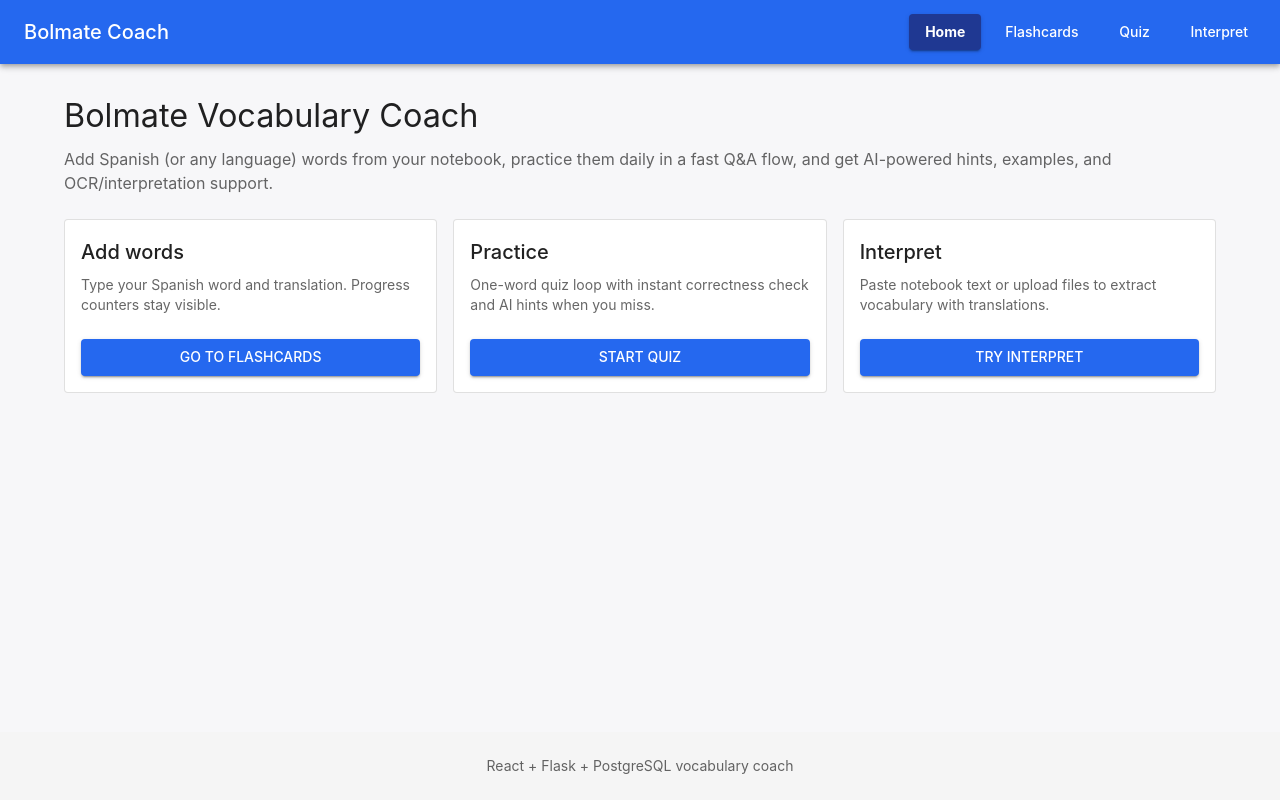
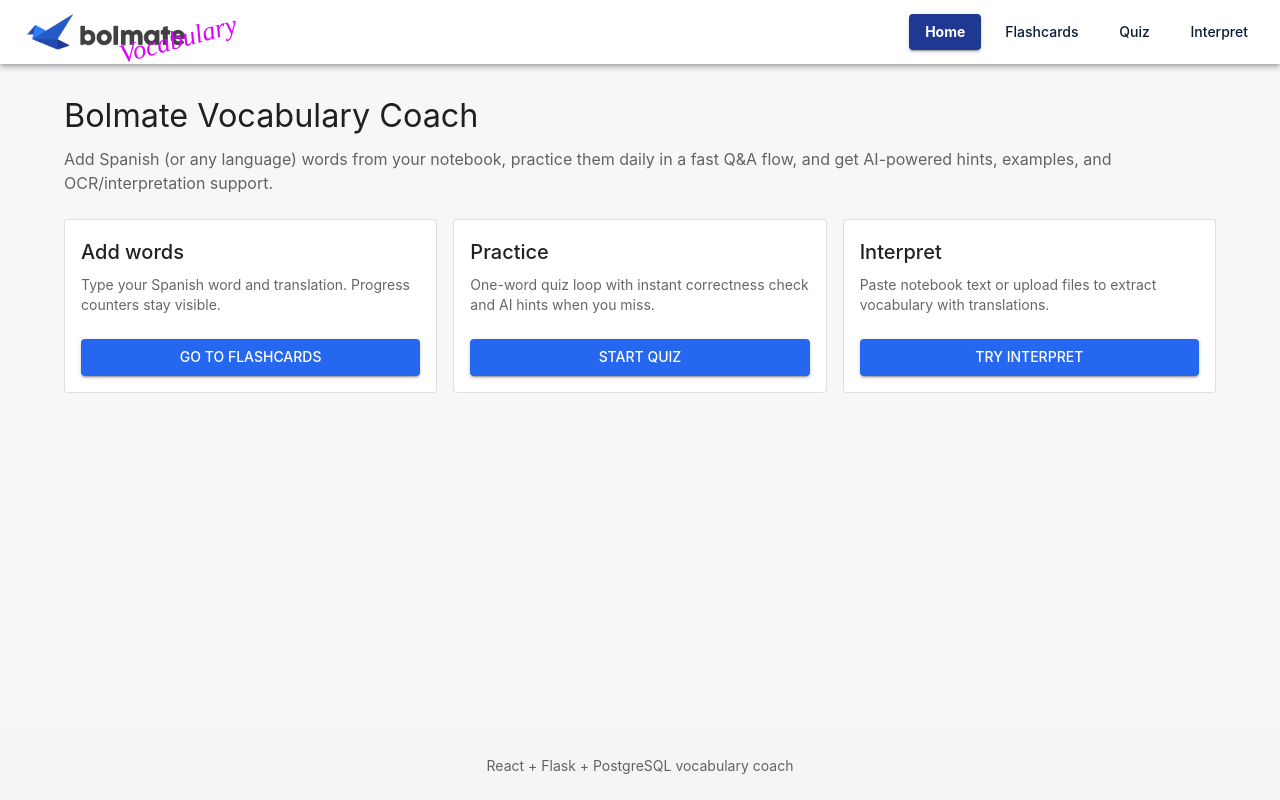
Before and after one commit to Wojciech512/Bolmate-Vocabulary-Coach, a React (Vite) app in the folder bolmate-base-front/: page / in a window 1280 px wide. Built offline with nearby package versions, Linux system fonts and the light colour scheme; no server answers.

Commit message:
Add Dockerized Flask/React/Postgres boilerplate - Logo layout

```diff
--- a/bolmate-base-front/package.json
+++ b/bolmate-base-front/package.json
@@ -21,7 +21,7 @@
     "react-router-dom": "6.28.0"
   },
   "devDependencies": {
-    "@types/react": "18.3.11",
+    "@types/react": "^18.3.11",
     "@types/react-dom": "18.3.0",
     "@typescript-eslint/eslint-plugin": "8.11.0",
     "@typescript-eslint/parser": "8.11.0",
--- a/bolmate-base-front/src/components/Layout.tsx
+++ b/bolmate-base-front/src/components/Layout.tsx
@@ -16,14 +16,43 @@ function Layout({ children }: LayoutProps) {
   ];
 
   return (
-    <Box display="flex" flexDirection="column" minHeight="100vh" bgcolor="background.default">
-      <AppBar position="static" color="primary" enableColorOnDark>
+    <Box
+      display="flex"
+      flexDirection="column"
+      minHeight="100vh"
+      bgcolor="background.default"
+    >
+      <AppBar position="static" sx={{ bgcolor: "white" }}>
         <Toolbar sx={{ gap: 2 }}>
-          <Typography variant="h6" sx={{ flexGrow: 1 }}>
-            Bolmate Coach
-          </Typography>
+          <Box sx={{ position: "relative", display: "inline-block" }}>
+            <Box
+              component="img"
+              src="/assets/bolmate-logo.png"
+              alt="Bolmate Logo"
+              sx={{ height: 40, width: "auto", display: "block" }}
+            />
+            <Typography
+              variant="caption"
+              sx={{
+                position: "absolute",
+                bottom: -10,
+                right: -50,
+                fontFamily: "'Brush Script MT', 'Segoe Script', cursive",
+                fontStyle: "italic",
+                transform: "rotate(-15deg)",
+                fontWeight: 500,
+                fontSize: "1.65rem",
+                color: "#df00ff",
+              }}
+            >
+              Vocabulary
+            </Typography>
+          </Box>
+          <Box sx={{ flexGrow: 1 }} />
           {navItems.map((item) => {
-            const isActive = location.pathname === item.path || location.pathname.startsWith(item.path + "/");
+            const isActive =
+              location.pathname === item.path ||
+              location.pathname.startsWith(item.path + "/");
             return (
               <Button
                 key={item.path}
@@ -34,6 +63,7 @@ function Layout({ children }: LayoutProps) {
                 sx={{
                   textTransform: "none",
                   fontWeight: isActive ? 700 : 500,
+                  color: isActive ? undefined : "#0A1B33",
                 }}
               >
                 {item.label}
```
Also changed, not shown: bolmate-base-front/public/assets/bolmate-logo.png (added), 1 other file (tests, documents, lock files or other folders).
